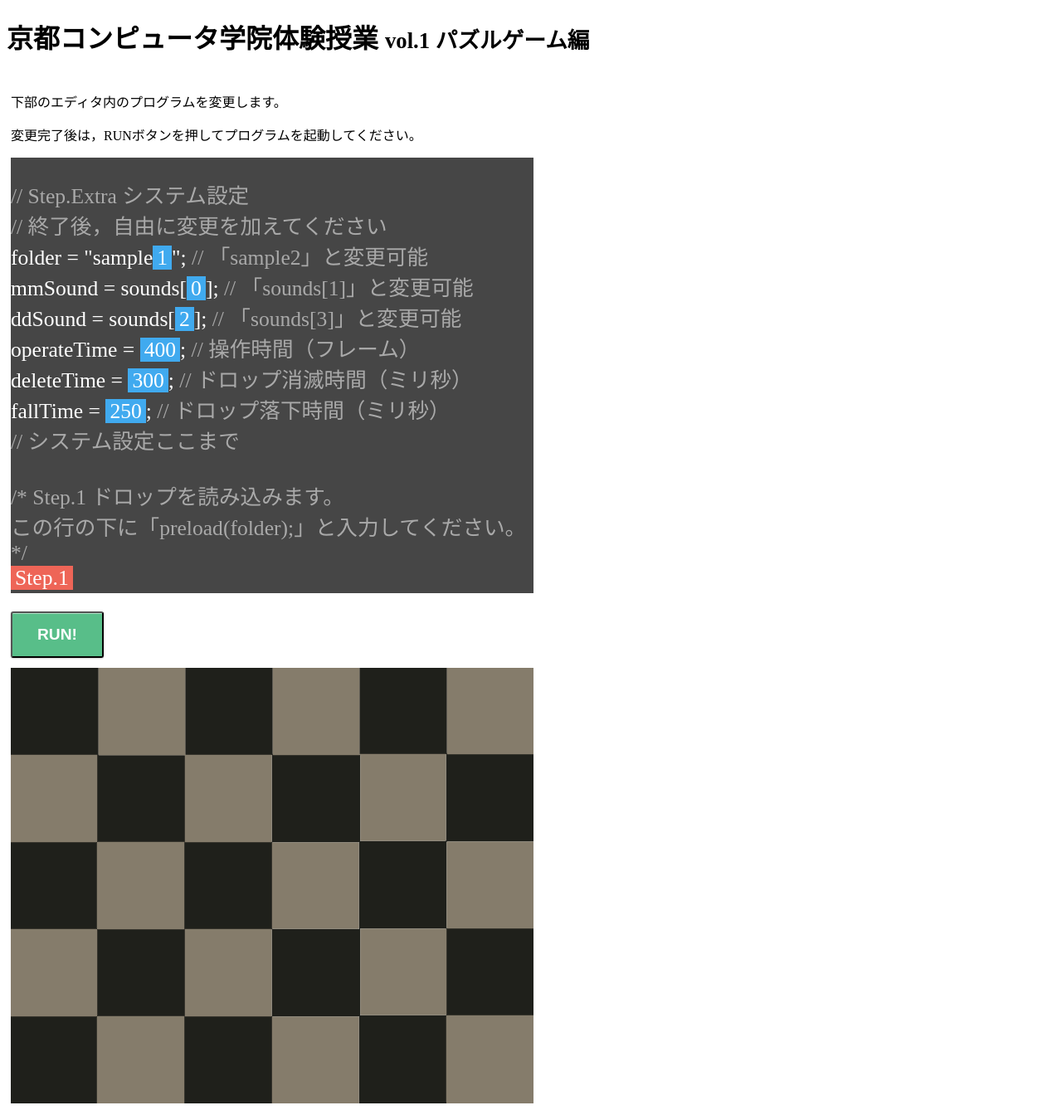
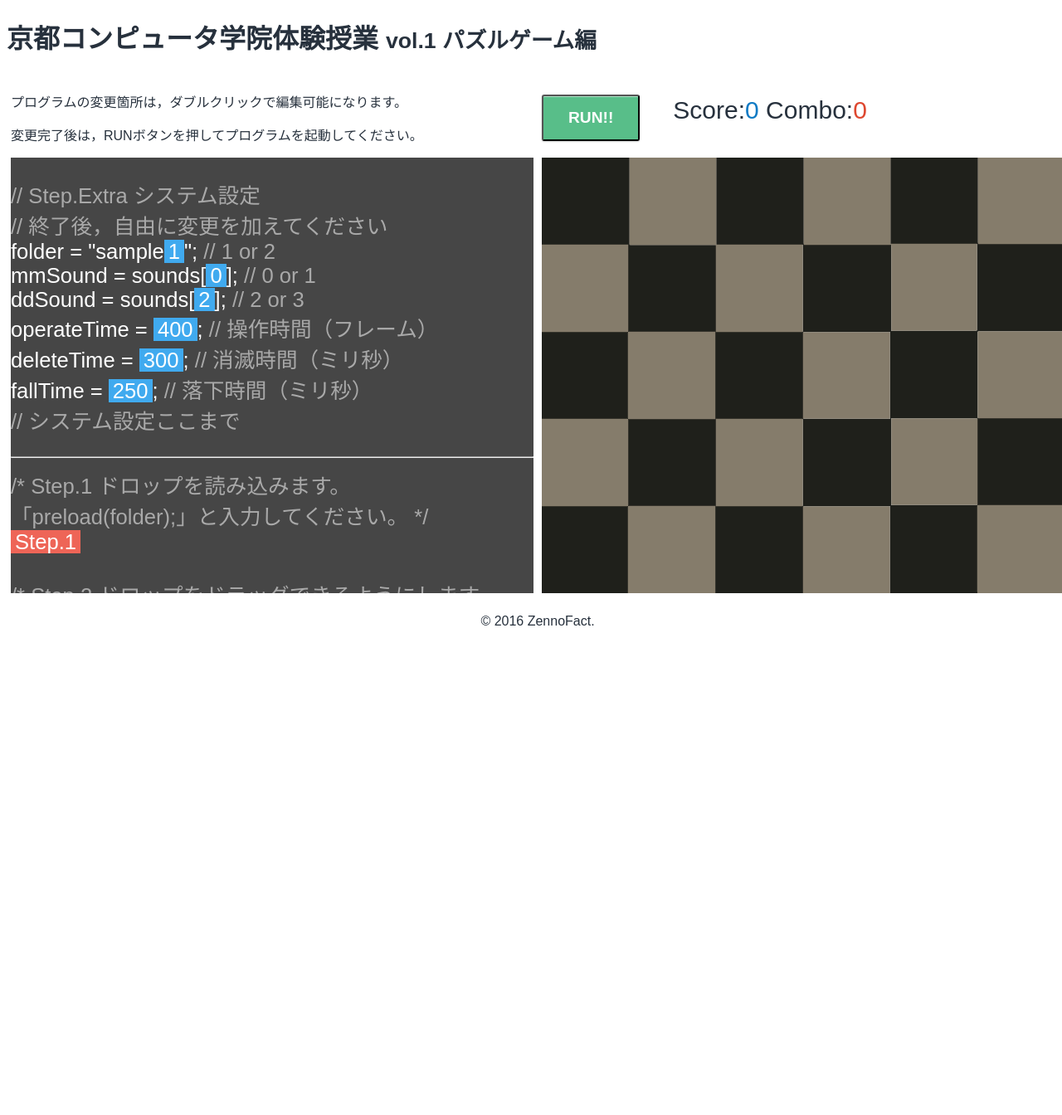
Before and after one commit to ZennoFact/puzzdra, a PHP site: page / in a window 1280 px wide. Shown: the whole page at 83% size. Run offline with PHP 8.4, Linux system fonts and the light colour scheme; some libraries are stand-ins or nearby versions.

Commit message:
#6 [Modified] index.html font, button, score display

```diff
--- a/css/style.css
+++ b/css/style.css
@@ -1,9 +1,36 @@
-body {}
+html,body {
+  font-family:"ヒラギノ角ゴ Pro W3","メイリオ",sans-serif;
+  color: #27313D;
+}
+.wrapper {
+  width: 100%;
+}
+.container {
+  width: 1280px;
+  margin: 0 auto;
+}
+.box {
+  float: left;
+  margin-right: 20px;
+}
+.score-string {
+  margin-top: 22px;
+  margin-left: 20px;
+  font-size: 30px;
+}
+#score {
+  color: #0E7AC4;
+}
+#combo {
+  color: #DE4830;
+}
 section {
   float: left;
   margin: 5px;
 }
-#editor-area {}
+#editor-area {
+  width: 630px;
+}
 #game-area {
   width: 630px;
 }
@@ -62,7 +89,7 @@ input[type="text"]:focus {
 }
 button {
   padding: 15px 30px;
-  margin: 12px 0;
+  margin: 20px 0;
   font-family: Arial, sans-serif;
   font-size: 1.2em;
   text-transform: uppercase;
@@ -86,3 +113,14 @@ button {
 .comment {
   color: #a9a9a9;
 }
+footer {
+  text-align: center;
+}
+.clearfix {
+
+}
+  .clearfix:after {
+    content: "";
+    clear: both;
+    display: block;
+  }
--- a/index.html
+++ b/index.html
@@ -6,46 +6,49 @@
   <link rel="stylesheet" href="./css/style.css">
 </head>
 <body>
+  <div class="wrapper">
+    <div class="container">
       <header>
         <h1>京都コンピュータ学院体験授業 <small>vol.1 パズルゲーム編</small></h1>
       </header>
+      <div class="main clearfix">
         <section id="editor-area">
-    <p>下部のエディタ内のプログラムを変更します。</p>
+          <p>プログラムの変更箇所は，ダブルクリックで編集可能になります。</p>
           <p>変更完了後は，RUNボタンを押してプログラムを起動してください。</p>
           <div class="editorbox" unselectable="on">
             <p>
               <span class="comment">// Step.Extra システム設定</span></span><br>
               <span class="comment">// 終了後，自由に変更を加えてください</span></span><br>
-        folder = "sample<span><span class="input setting">1</span></span>"; <span class="comment">// 「sample2」と変更可能</span><br>
-        mmSound = sounds[<span><span class="input setting">0</span></span>]; <span class="comment">// 「sounds[1]」と変更可能</span><br>
-        ddSound = sounds[<span><span class="input setting">2</span></span>]; <span class="comment">// 「sounds[3]」と変更可能</span><br>
+              folder = "sample<span><span class="input setting">1</span></span>"; <span class="comment">// 1 or 2</span><br>
+              mmSound = sounds[<span><span class="input setting">0</span></span>]; <span class="comment">// 0 or 1</span><br>
+              ddSound = sounds[<span><span class="input setting">2</span></span>]; <span class="comment">// 2 or 3</span><br>
               operateTime = <span><span class="input setting">400</span></span>; <span class="comment">// 操作時間（フレーム）</span><br>
-        deleteTime =  <span><span class="input setting">300</span></span>; <span class="comment">// ドロップ消滅時間（ミリ秒）</span><br>
-        fallTime = <span><span class="input setting">250</span></span>; <span class="comment">// ドロップ落下時間（ミリ秒）</span><br>
-        <span class="comment">// システム設定ここまで</span><br>
-        <br>
+              deleteTime =  <span><span class="input setting">300</span></span>; <span class="comment">// 消滅時間（ミリ秒）</span><br>
+              fallTime = <span><span class="input setting">250</span></span>; <span class="comment">// 落下時間（ミリ秒）</span><br>
+              <span class="comment">// システム設定ここまで</span>
+              <hr>
               <span class="comment">/* Step.1 ドロップを読み込みます。</span><br>
-           <span class="comment">この行の下に「preload(folder);」と入力してください。 */</span><br>
+                 <span class="comment">「preload(folder);」と入力してください。 */</span><br>
               <!-- <span><span class="input">preload(folder);</span></span><br> -->
               <span><span id="step1" class="input">Step.1</span></span><br>
               <br>
               <span class="comment">/* Step.2 ドロップをドラッグできるようにします。</span><br>
-           <span class="comment">この行の下に「drag = true;」と入力してください。 */</span><br>
+                 <span class="comment">「drag = true;」と入力してください。 */</span><br>
               <!-- <span><span class="input">drag = true;</span></span><br> -->
               <span><span id="step2" class="input">Step.2</span></span><br>
               <br>
               <span class="comment">/* Step.3 ドロップが消えるようにします</span><br>
-          <span class="comment">この行の下に「canDelete();」と入力してください。 */</span><br>
+                <span class="comment">「canDelete();」と入力してください。 */</span><br>
               <!-- <span><span class="input">canDelete();</span></span><br> -->
               <span><span id="step3" class="input">Step.3</span></span><br>
               <br>
               <span class="comment">/* Step.4 ドロップが落ちるようにします。</span><br>
-          <span class="comment">この行の下に「gravity();」と入力してください。 */</span><br>
+                <span class="comment">「gravity();」と入力してください。 */</span><br>
               <!-- <span><span class="input">gravity();</span></span><br> -->
               <span><span id="step4" class="input">Step.4</span></span><br>
               <br>
               <span class="comment">/* Step.5 ドロップが落ちた後，つながっていたら消えるようにします。</span><br>
-          <span class="comment">この行の下に「isLoop = true;」と入力してください。 */</span><br>
+                <span class="comment">「isLoop = true;」と入力してください。 */</span><br>
               <!-- <span><span class="input">isLoop = true;</span></span><br> -->
               <span><span id="step5" class="input">Step.5</span></span><br>
             </p>
@@ -53,7 +56,14 @@
         </section>
         <section id="game-area">
           <div>
-      <button>RUN!</button>
+            <div id="game-header clearfix">
+              <div class="box">
+                <button>RUN!!</button>
+              </div>
+              <div class="box">
+                <p class="score-string">Score:<span id="score">0</span> Combo:<span id="combo">0</span></p>
+              </div>
+            <div>
             <canvas id="canvas" width="630" height="525"></canvas>
           </div>
         </section>
@@ -108,6 +118,10 @@
                           inputs[10].replace(/\s+/g, "") + '<\/script>');
         });
         </script>
+      </div>
       <div id="code"></div>
+      <footer><p>&copy 2016 ZennoFact.</p></footer>
+    </div>
+  </div>
 </body>
 </html>
```
Also changed, not shown: assets/drop_image/bg.png (deleted). Lines whose indentation alone changed are shown as unchanged.
